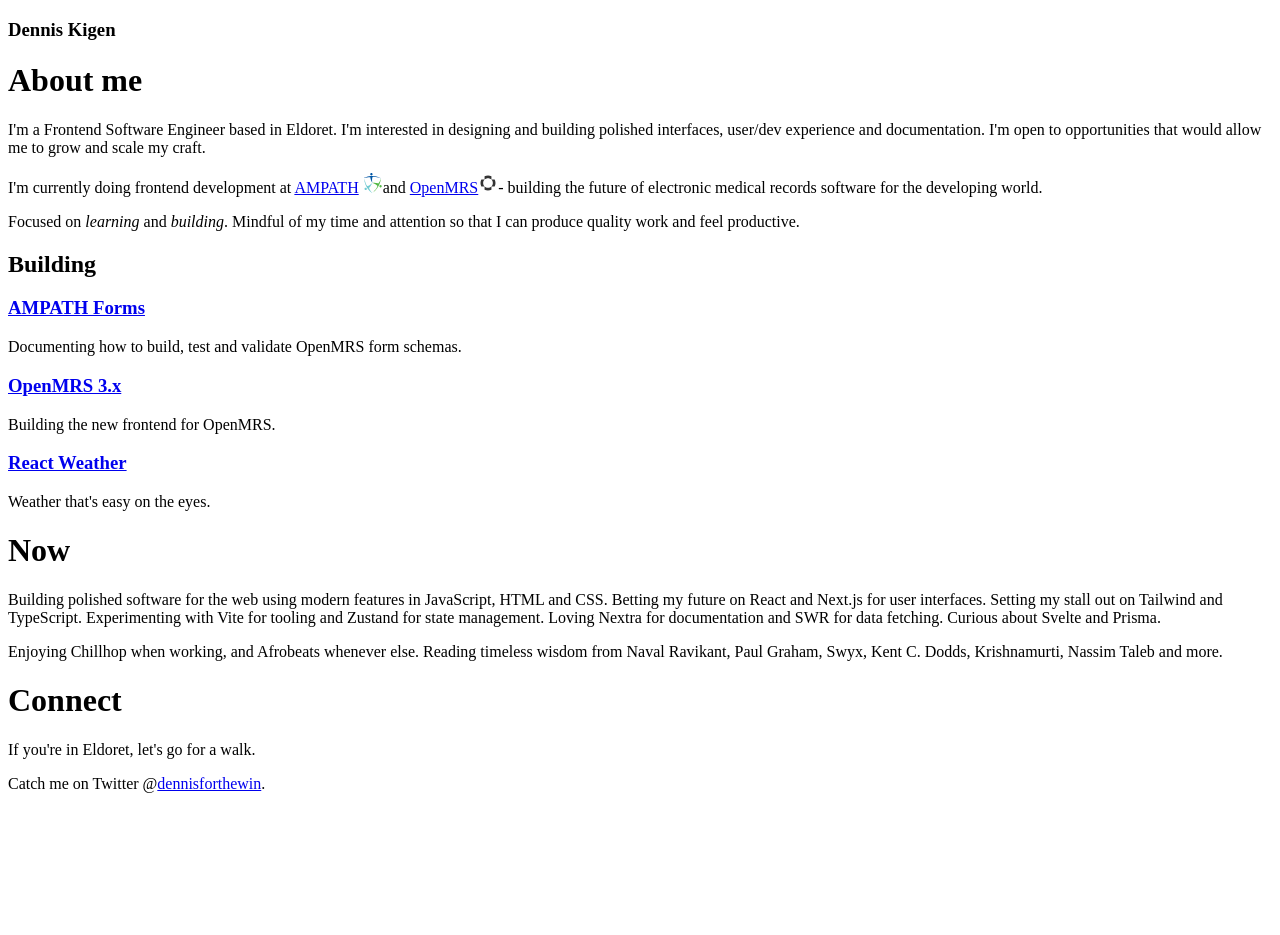
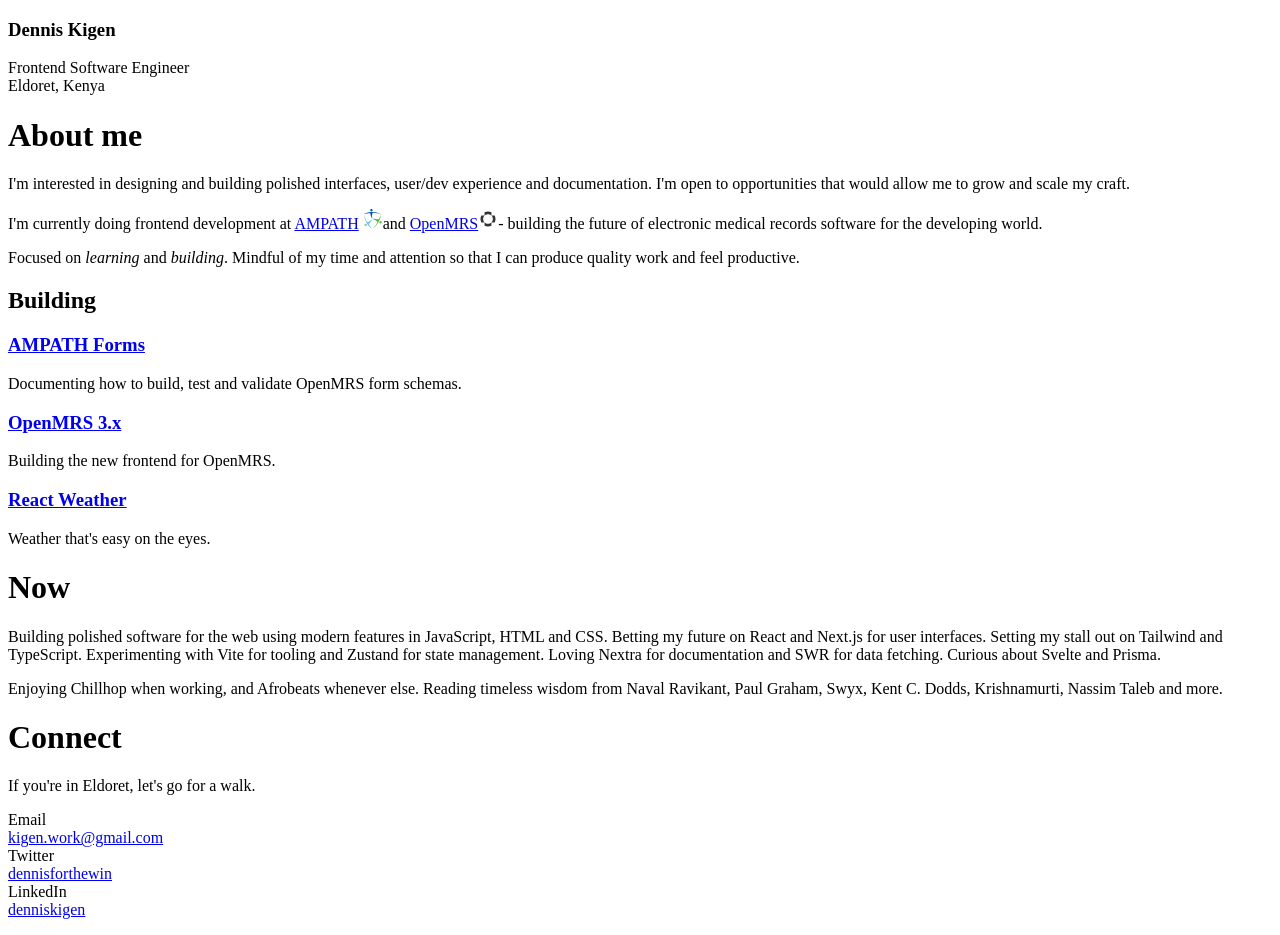
Before and after one commit to denniskigen/denniskigen.com, a Next.js app: page / in a window 1280 px wide. Before the commit the page ends 809 px from the top, so only its background shows below. Built offline with nearby package versions, Linux system fonts and the light colour scheme.

Commit message:
Add links to profiles

```diff
--- a/components/Container.js
+++ b/components/Container.js
@@ -63,7 +63,7 @@ export default function Container(props) {
         )}
       </Head>
 
-      <main className="mx-auto flex max-w-3xl flex-col justify-center bg-white px-8 py-24 lg:py-36">
+      <main className="mx-auto flex max-w-3xl flex-col justify-center bg-white px-8 py-10 lg:py-36">
         {children}
       </main>
     </div>
--- a/pages/index.js
+++ b/pages/index.js
@@ -6,13 +6,17 @@ export default function Home() {
     <Container>
       <div className="flex flex-grow flex-col items-start justify-center leading-[24px] text-[16.5px]">
         <div>
-          <h3 className="font-semibold mb-6 text-lg">Dennis Kigen</h3>
+          <h3 className="font-semibold text-lg">Dennis Kigen</h3>
+          <p className="mb-20 text-slate-500">
+            <span>Frontend Software Engineer</span>
+            <br />
+            <span>Eldoret, Kenya</span>
+          </p>
           <h1 className="font-semibold">About me</h1>
           <p className="mt-8">
-            I'm a Frontend Software Engineer based in Eldoret. I'm interested in
-            designing and building polished interfaces, user/dev experience and
-            documentation. I'm open to opportunities that would allow me to grow
-            and scale my craft.
+            I'm interested in designing and building polished interfaces,
+            user/dev experience and documentation. I'm open to opportunities
+            that would allow me to grow and scale my craft.
           </p>
           <p className="mt-8">
             I'm currently doing frontend development at{" "}
@@ -124,36 +128,29 @@ export default function Home() {
         <div className="mt-12">
           <h1 className="font-semibold">Connect</h1>
           <p className="mt-8">If you're in Eldoret, let's go for a walk.</p>
-          <p className="mt-8">
-            Catch me on Twitter @
-            <ExternalLink href="https://twitter.com/dennisforthewin">
-              dennisforthewin
-            </ExternalLink>
-            .
+          <p className="mt-8 max-w-sm">
+            <div className="grid grid-cols-2 items-baseline mb-2 space-y-3">
+              <div className="text-slate-600 font-medium">Email</div>
+              <div className="">
+                <ExternalLink href="mailto:kigen.work@gmail.com">
+                  kigen.work@gmail.com
+                </ExternalLink>
+              </div>
+              <div className="text-slate-600 font-medium">Twitter</div>
+              <div className="">
+                <ExternalLink href="https://twitter.com/dennisforthewin">
+                  dennisforthewin
+                </ExternalLink>
+              </div>
+              <div className="text-slate-600 font-medium">LinkedIn</div>
+              <div className="">
+                <ExternalLink href="https://www.linkedin.com/in/denniskigen/">
+                  denniskigen
+                </ExternalLink>
+              </div>
+            </div>
           </p>
         </div>
-        {/* <div className="space-y-4">
-          <h3 className="my-6 mt-8 text-xl font-bold tracking-tight text-black dark:text-white lg:text-3xl">
-            Projects
-          </h3>
-          <p className="prose mb-8 text-slate-600">
-            Things I've made that I'm proud of.
-          </p>
-          <div className="flex flex-col">
-            <ProjectCard
-              title="React Weather"
-              description="Weather that's easy on the eyes. Get the weather forecast for any location in the world."
-              href="https://react-weather-next.denniskigen.com/"
-              icon="reactweather"
-            />
-            <ProjectCard
-              title="AMPATH Forms"
-              description="Documentation site for the AMPATH Forms solution. Build production-ready POC forms."
-              href="https://ampath-forms.vercel.app/"
-              icon="ampathforms"
-            />
-          </div>
-        </div> */}
       </div>
     </Container>
   );
```
